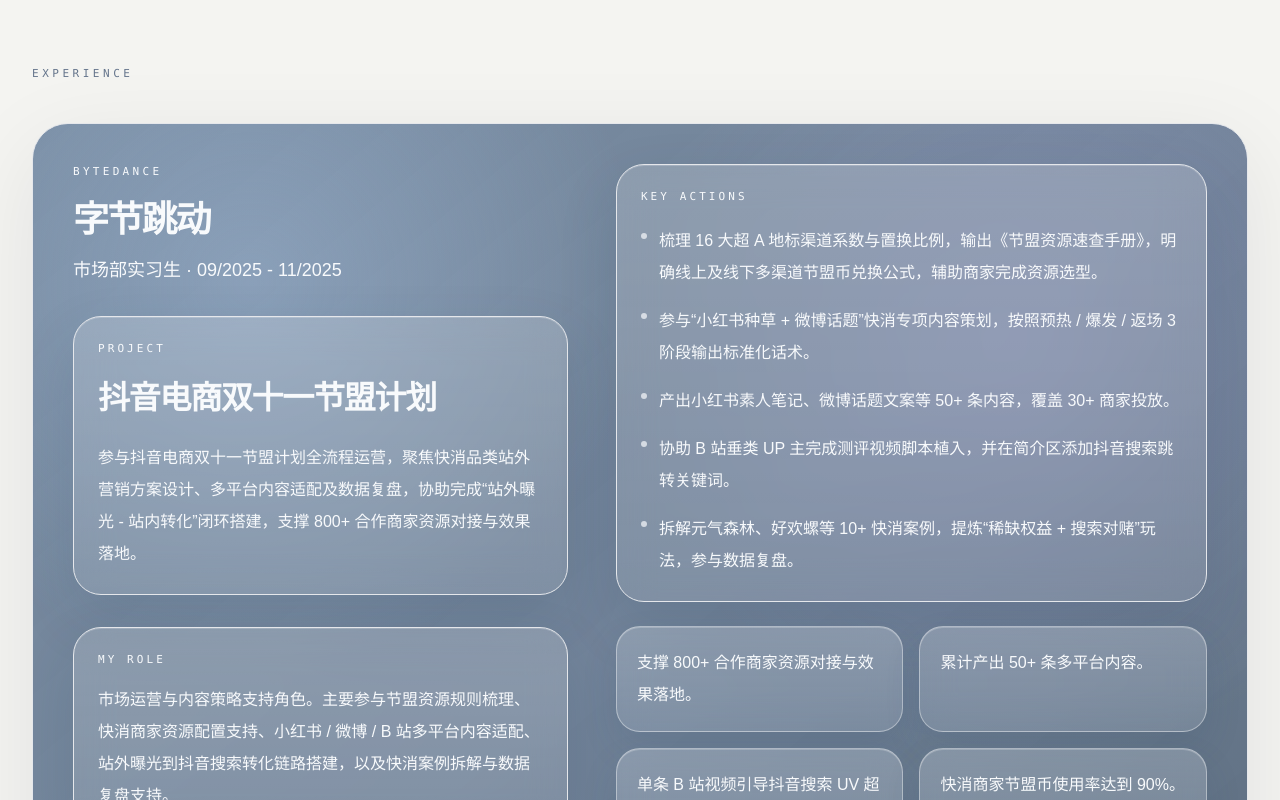
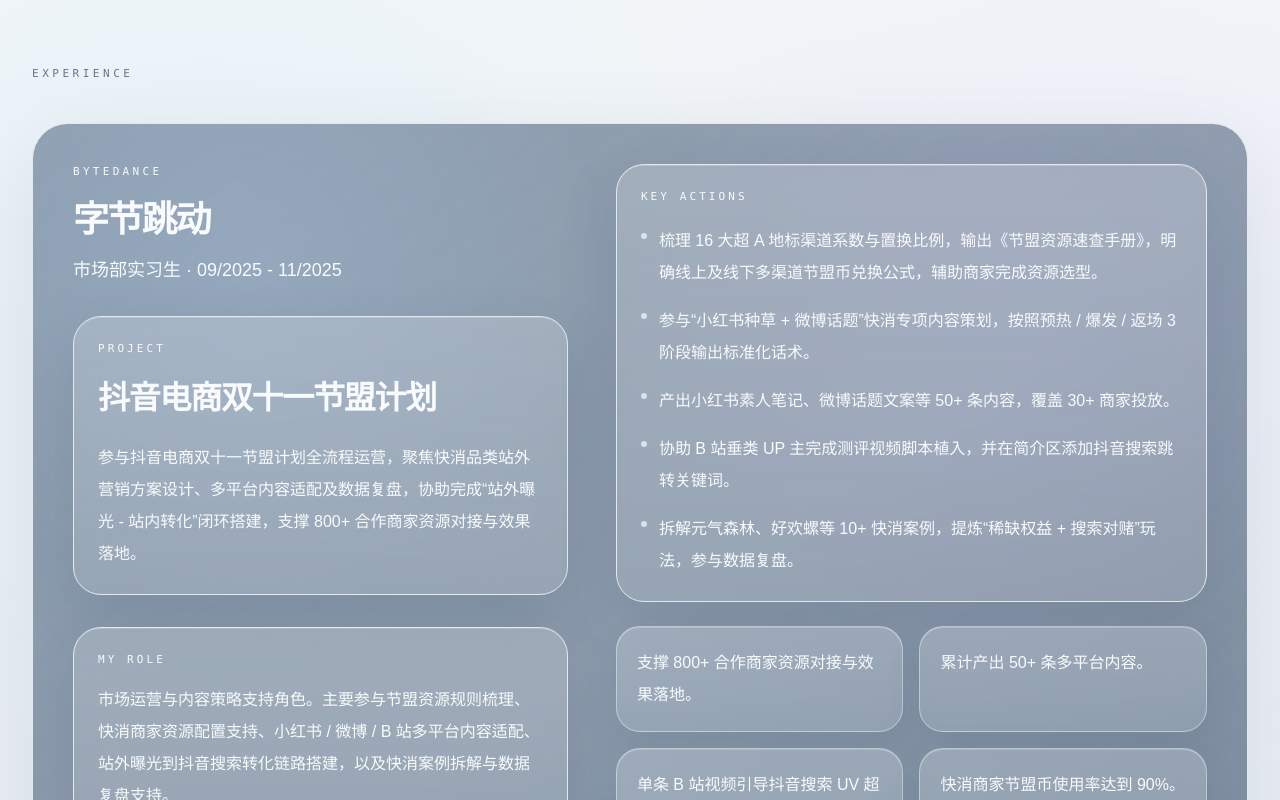
Before and after one commit to kexi-pixel/personal-profile, a Next.js app: page / in a window 1280 px wide. Shown: the part 2060-2860 px from the top of the page. Built offline with nearby package versions, Linux system fonts and the light colour scheme.

Commit message:
Refine Experience background layering

```diff
--- a/src/components/Experience.tsx
+++ b/src/components/Experience.tsx
@@ -7,7 +7,7 @@
 const themeMap = {
   bytedance: {
     shell:
-      "experience-shell border-white/38 bg-[radial-gradient(circle_at_18%_16%,rgba(191,219,254,0.28),transparent_30%),radial-gradient(circle_at_82%_24%,rgba(196,181,253,0.16),transparent_32%),linear-gradient(140deg,rgba(92,116,144,0.82),rgba(74,97,126,0.76),rgba(52,72,96,0.8))] text-slate-50",
+      "experience-shell border-white/38 bg-[radial-gradient(circle_at_18%_14%,rgba(191,219,254,0.18),transparent_27%),radial-gradient(circle_at_80%_20%,rgba(196,181,253,0.1),transparent_30%),radial-gradient(circle_at_52%_100%,rgba(148,163,184,0.12),transparent_42%),linear-gradient(145deg,rgba(102,122,145,0.7),rgba(82,103,127,0.62),rgba(68,87,111,0.68))] text-slate-50",
     panel:
       "experience-panel border-white/34 bg-[linear-gradient(180deg,rgba(255,255,255,0.18),rgba(255,255,255,0.1))] shadow-[0_24px_60px_rgba(35,65,95,0.14),inset_0_1px_0_rgba(255,255,255,0.2)] backdrop-blur-[18px]",
     muted: "text-slate-200/92",
@@ -19,7 +19,7 @@
   },
   pg: {
     shell:
-      "experience-shell border-white/62 bg-[radial-gradient(circle_at_16%_14%,rgba(186,230,253,0.28),transparent_28%),radial-gradient(circle_at_84%_22%,rgba(216,180,254,0.12),transparent_30%),linear-gradient(145deg,rgba(229,236,242,0.96),rgba(201,214,226,0.92),rgba(184,202,219,0.9))] text-slate-900",
+      "experience-shell border-white/62 bg-[radial-gradient(circle_at_16%_14%,rgba(186,230,253,0.16),transparent_24%),radial-gradient(circle_at_86%_20%,rgba(216,180,254,0.08),transparent_28%),radial-gradient(circle_at_48%_100%,rgba(191,219,254,0.14),transparent_44%),linear-gradient(150deg,rgba(233,239,244,0.94),rgba(214,223,232,0.9),rgba(196,210,222,0.86))] text-slate-900",
     panel:
       "experience-panel border-white/56 bg-[linear-gradient(180deg,rgba(255,255,255,0.34),rgba(245,249,253,0.22))] shadow-[0_24px_60px_rgba(73,96,124,0.1),inset_0_1px_0_rgba(255,255,255,0.32)] backdrop-blur-[18px]",
     muted: "text-slate-700/92",
@@ -53,7 +53,10 @@
   }, []);
 
   return (
-    <section id="experience" className="experience-section px-4 py-16 sm:px-6 lg:px-8 lg:py-24">
+    <section
+      id="experience"
+      className="experience-section bg-[radial-gradient(circle_at_16%_14%,rgba(186,230,253,0.16),transparent_24%),radial-gradient(circle_at_84%_18%,rgba(196,181,253,0.09),transparent_26%),radial-gradient(circle_at_50%_100%,rgba(191,219,254,0.14),transparent_44%),linear-gradient(180deg,rgba(241,246,251,0.74),rgba(227,235,243,0.88),rgba(236,242,247,0.78))] px-4 py-16 sm:px-6 lg:px-8 lg:py-24"
+    >
       <SectionReveal className="mx-auto flex max-w-7xl flex-col gap-10">
         <p className="font-mono text-[11px] uppercase tracking-[0.32em] text-slate-500">
           Experience
```
